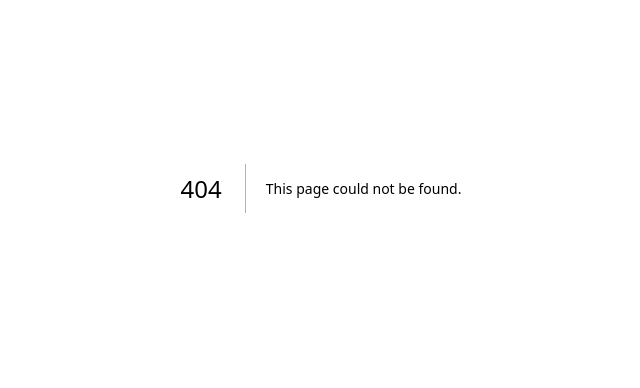
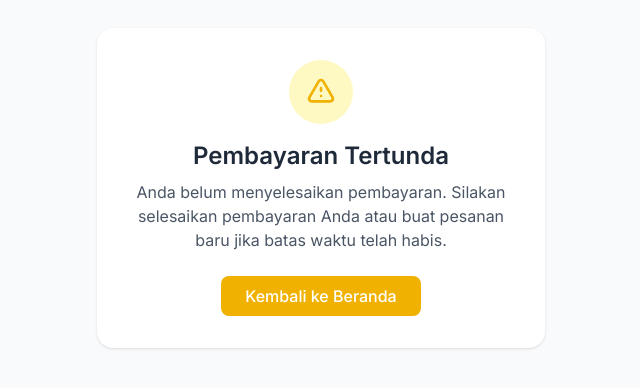
Before and after one commit to irfansyhptra/FreshChain, a Next.js app: page /payment/unfinish in a window 1280 px wide. Before the commit this address had no page. Shown: the part 212-600 px from the top of the page, without its empty margins (319-959 px from the left). Built offline with nearby package versions, Linux system fonts and the light colour scheme.

Commit message:
add : mid trans integrate

```diff
--- /dev/null
+++ b/app/api/midtrans/pay-account/route.ts
@@ -0,0 +1,15 @@
+import { NextResponse } from 'next/server';
+
+export async function POST(req: Request) {
+    try {
+        const body = await req.json();
+        console.log('Midtrans Pay Account Notification:', body);
+
+        // Handle pay account logic here if needed in the future (e.g. for card linking)
+
+        return NextResponse.json({ status: 'OK' }, { status: 200 });
+    } catch (error) {
+        console.error('Midtrans Pay Account Callback Error:', error);
+        return NextResponse.json({ error: 'Internal Server Error' }, { status: 500 });
+    }
+}
--- /dev/null
+++ b/app/api/midtrans/recurring/route.ts
@@ -0,0 +1,15 @@
+import { NextResponse } from 'next/server';
+
+export async function POST(req: Request) {
+    try {
+        const body = await req.json();
+        console.log('Midtrans Recurring Notification:', body);
+
+        // Handle recurring payment logic here if needed in the future
+
+        return NextResponse.json({ status: 'OK' }, { status: 200 });
+    } catch (error) {
+        console.error('Midtrans Recurring Callback Error:', error);
+        return NextResponse.json({ error: 'Internal Server Error' }, { status: 500 });
+    }
+}
--- /dev/null
+++ b/app/payment/error/page.tsx
@@ -0,0 +1,22 @@
+import Link from 'next/link';
+
+export default function PaymentErrorPage() {
+    return (
+        <div className="min-h-screen flex flex-col items-center justify-center bg-gray-50 p-4">
+            <div className="bg-white p-8 rounded-2xl shadow-sm text-center max-w-md w-full">
+                <div className="w-16 h-16 bg-red-100 text-red-500 rounded-full flex items-center justify-center mx-auto mb-4">
+                    <svg className="w-8 h-8" fill="none" stroke="currentColor" viewBox="0 0 24 24">
+                        <path strokeLinecap="round" strokeLinejoin="round" strokeWidth="2" d="M6 18L18 6M6 6l12 12"></path>
+                    </svg>
+                </div>
+                <h1 className="text-2xl font-bold text-gray-800 mb-2">Pembayaran Gagal</h1>
+                <p className="text-gray-600 mb-6">
+                    Maaf, terjadi kesalahan saat memproses pembayaran Anda. Silakan coba kembali atau gunakan metode pembayaran yang lain.
+                </p>
+                <Link href="/" className="inline-block bg-red-600 text-white px-6 py-2 rounded-lg font-medium hover:bg-red-700 transition-colors">
+                    Kembali ke Beranda
+                </Link>
+            </div>
+        </div>
+    );
+}
--- /dev/null
+++ b/app/payment/finish/page.tsx
@@ -0,0 +1,22 @@
+import Link from 'next/link';
+
+export default function PaymentFinishPage() {
+    return (
+        <div className="min-h-screen flex flex-col items-center justify-center bg-gray-50 p-4">
+            <div className="bg-white p-8 rounded-2xl shadow-sm text-center max-w-md w-full">
+                <div className="w-16 h-16 bg-green-100 text-green-500 rounded-full flex items-center justify-center mx-auto mb-4">
+                    <svg className="w-8 h-8" fill="none" stroke="currentColor" viewBox="0 0 24 24">
+                        <path strokeLinecap="round" strokeLinejoin="round" strokeWidth="2" d="M5 13l4 4L19 7"></path>
+                    </svg>
+                </div>
+                <h1 className="text-2xl font-bold text-gray-800 mb-2">Pembayaran Berhasil!</h1>
+                <p className="text-gray-600 mb-6">
+                    Terima kasih. Transaksi Anda telah berhasil diproses. Status pesanan Anda akan segera diperbarui.
+                </p>
+                <Link href="/" className="inline-block bg-green-600 text-white px-6 py-2 rounded-lg font-medium hover:bg-green-700 transition-colors">
+                    Kembali ke Beranda
+                </Link>
+            </div>
+        </div>
+    );
+}
--- /dev/null
+++ b/app/payment/unfinish/page.tsx
@@ -0,0 +1,22 @@
+import Link from 'next/link';
+
+export default function PaymentUnfinishPage() {
+    return (
+        <div className="min-h-screen flex flex-col items-center justify-center bg-gray-50 p-4">
+            <div className="bg-white p-8 rounded-2xl shadow-sm text-center max-w-md w-full">
+                <div className="w-16 h-16 bg-yellow-100 text-yellow-500 rounded-full flex items-center justify-center mx-auto mb-4">
+                    <svg className="w-8 h-8" fill="none" stroke="currentColor" viewBox="0 0 24 24">
+                        <path strokeLinecap="round" strokeLinejoin="round" strokeWidth="2" d="M12 9v2m0 4h.01m-6.938 4h13.856c1.54 0 2.502-1.667 1.732-3L13.732 4c-.77-1.333-2.694-1.333-3.464 0L3.34 16c-.77 1.333.192 3 1.732 3z"></path>
+                    </svg>
+                </div>
+                <h1 className="text-2xl font-bold text-gray-800 mb-2">Pembayaran Tertunda</h1>
+                <p className="text-gray-600 mb-6">
+                    Anda belum menyelesaikan pembayaran. Silakan selesaikan pembayaran Anda atau buat pesanan baru jika batas waktu telah habis.
+                </p>
+                <Link href="/" className="inline-block bg-yellow-500 text-white px-6 py-2 rounded-lg font-medium hover:bg-yellow-600 transition-colors">
+                    Kembali ke Beranda
+                </Link>
+            </div>
+        </div>
+    );
+}
```
